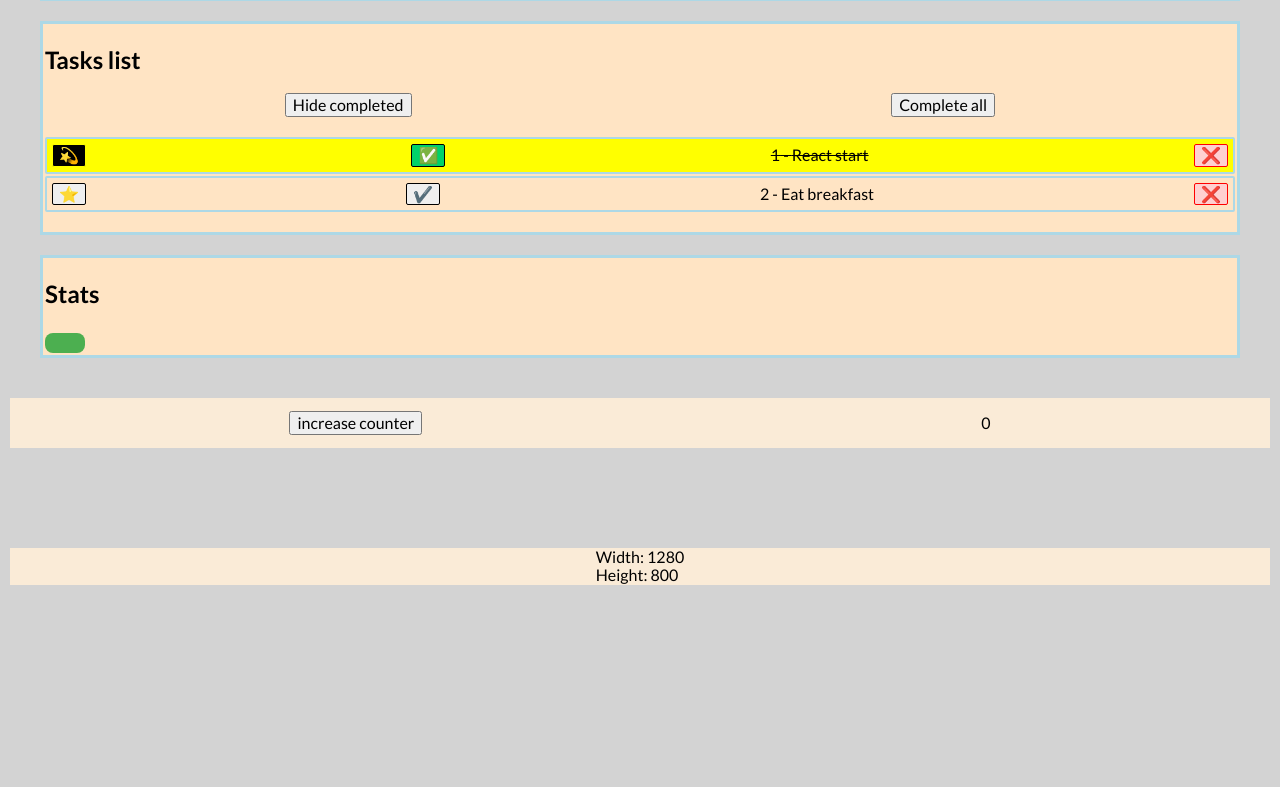
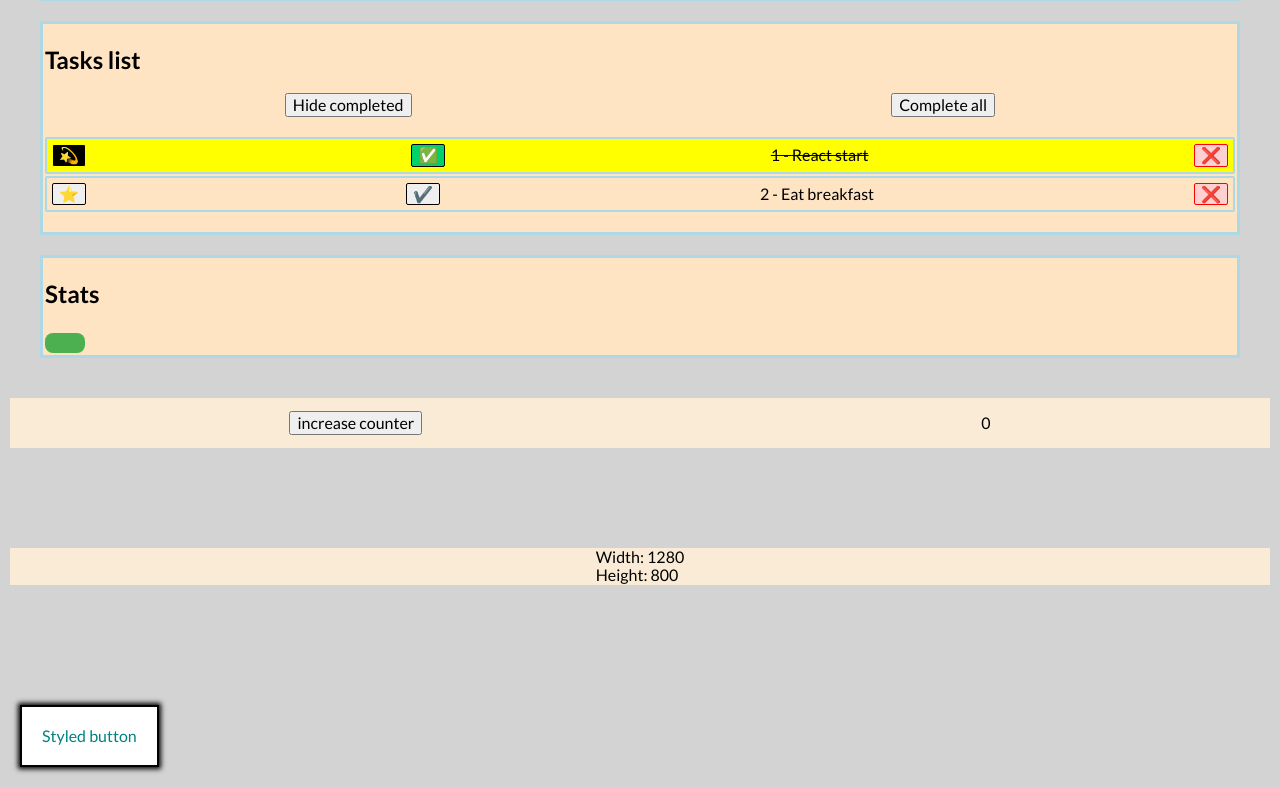
Before and after one commit to RobFyd/practice-in-react, a React (Create React App) app: page / in a window 1280 px wide. Shown: the part 641-1428 px from the top of the page. Before the commit the page ends 1326 px from the top, so only its background shows below. Built offline with nearby package versions, Linux system fonts and the light colour scheme.

Commit message:
styled button component added

```diff
--- a/src/App.js
+++ b/src/App.js
@@ -8,6 +8,21 @@ import "./style.css";
 import { hello as goodMorning, name } from "./utilis/hello";
 import { useState, useEffect, useRef } from "react";
 import { useLocalStorageState } from "./useLocalStorageState";
+import styled from "styled-components";
+
+
+
+const Button = styled.button` // styled-component
+  border: 2px solid black;
+  padding: 20px;
+  margin: 20px;
+  background-color: #FFFFFF;
+  box-shadow: 0 0 5px 2px black;
+  color: teal;
+  cursor: pointer;
+`;
+
+////////////////////////////////////////////////////////////////////////////////////
 
 goodMorning();
 console.log(name);
@@ -262,6 +277,10 @@ function App() {
           Width: {dimensions.width}<br />
           Height: {dimensions.height}
       </div>
+
+      {/* ////////////////////////////////////////////////////////////////////////// */}
+
+      <Button>Styled button</Button>
     </>
   );
 }
```
